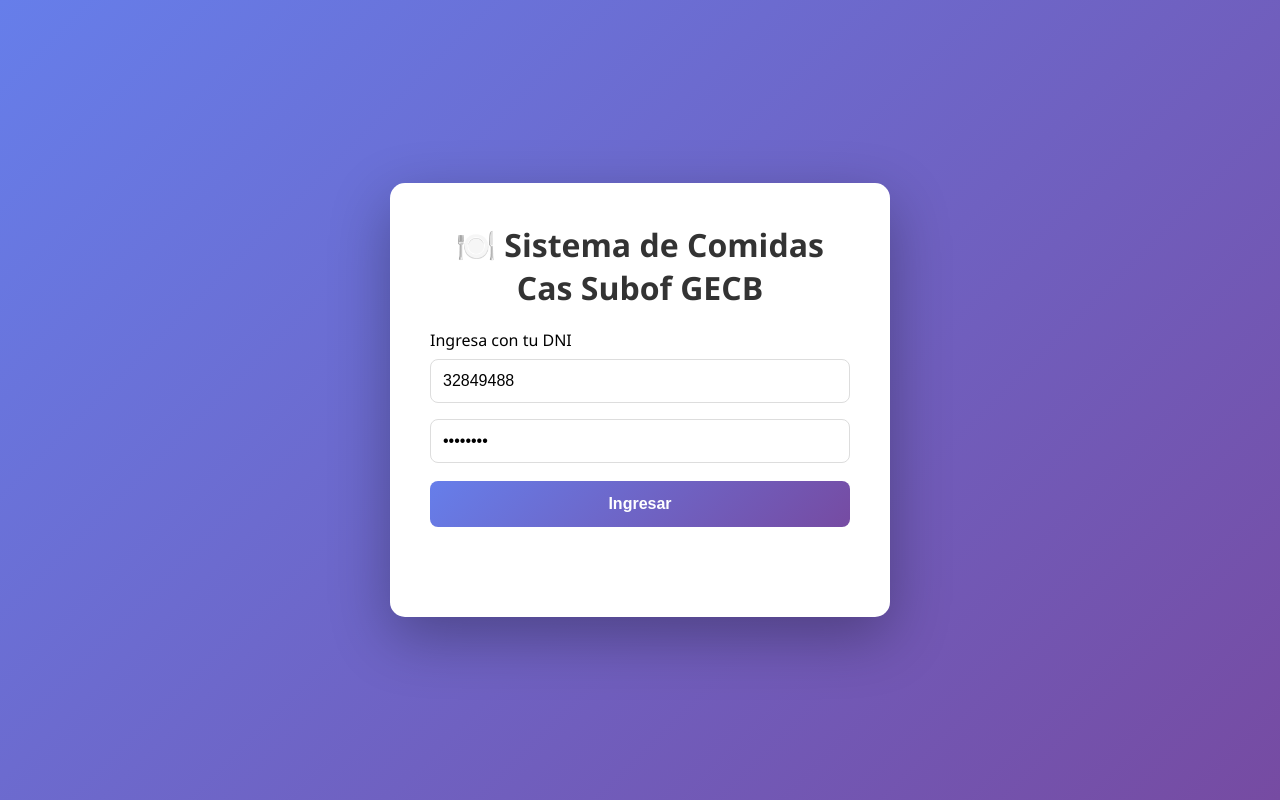
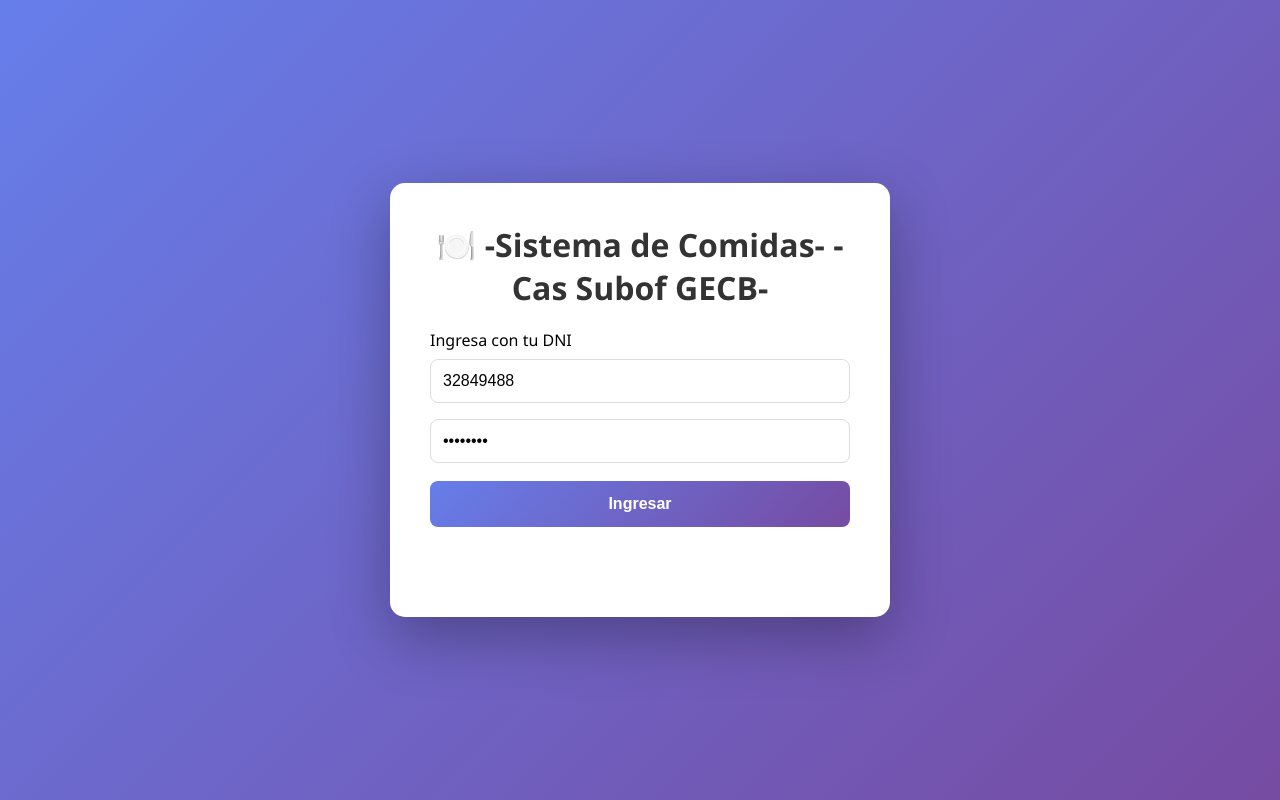
Before and after one commit to javiercef/racionamiento-cassubof, a plain HTML site: page index.html in a window 1280 px wide. Drawn offline with Linux system fonts and the light colour scheme.

Commit message:
Update index.html

```diff
--- a/index.html
+++ b/index.html
@@ -3,7 +3,7 @@
 <head>
     <meta charset="UTF-8">
     <meta name="viewport" content="width=device-width, initial-scale=1.0">
-    <title>Sistema de Comidas       Cas Subof GECB</title>
+    <title>-Sistema de Comidas-       -Cas Subof GECB-</title>
     <style>
         * {
             margin: 0;
@@ -199,7 +199,7 @@
     <!-- Pantalla de Login -->
     <div id="login-screen">
         <div class="container">
-            <h1>🍽️ Sistema de Comidas       Cas Subof GECB</h1>
+            <h1>🍽️ -Sistema de Comidas-       -Cas Subof GECB-</h1>
             <p>Ingresa con tu DNI</p>
 
             <input type="text" id="dni-input" placeholder="DNI" class="input-field" value="32849488">
```
